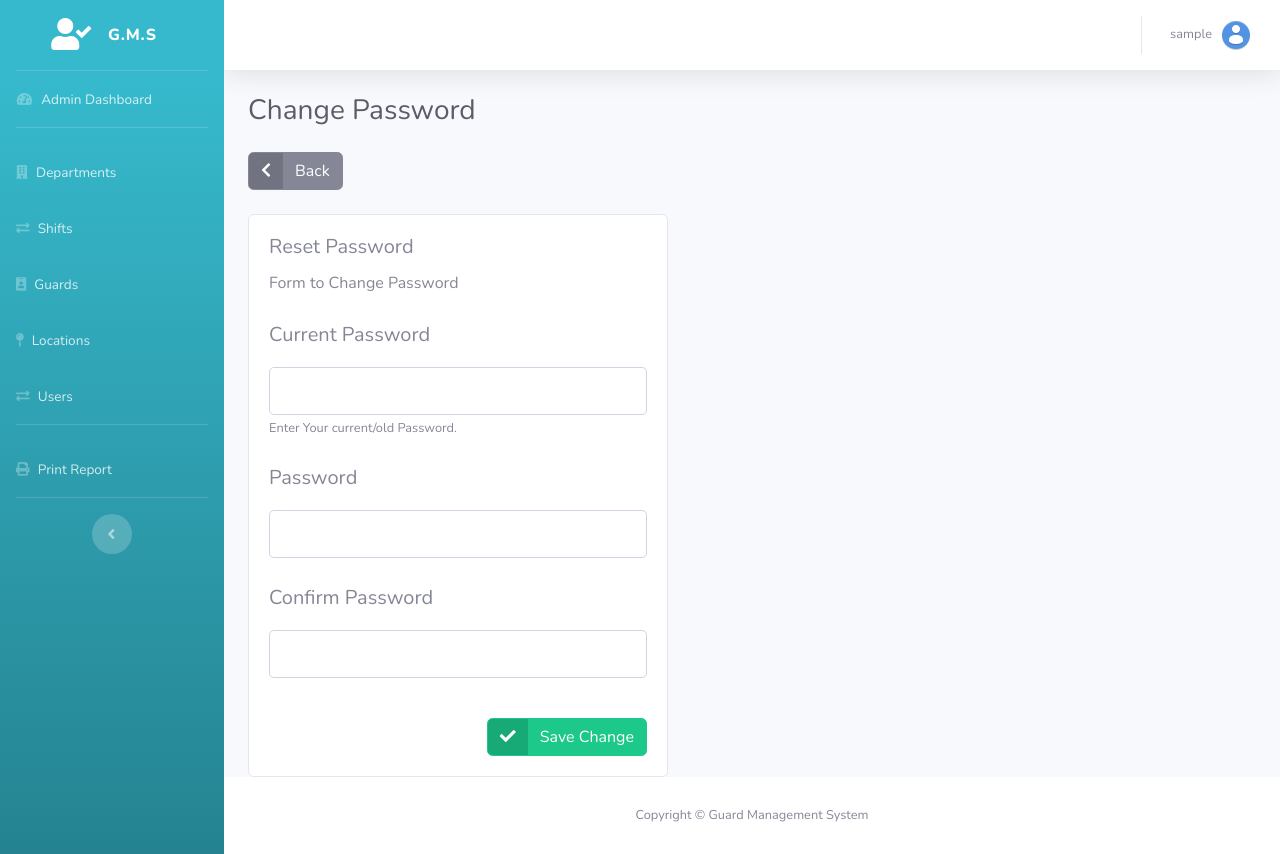
After one commit to Sanga78/Guard-management-system, a Django app: page /admin_change_password/ in a window 1280 px wide. The commit adds this page. Run offline with Django 5.2, Linux system fonts and the light colour scheme; the visitor is signed in with stand-in values (Sample User, id 1); some libraries are stand-ins or nearby versions.

Commit message:
updated the templates,models,views,urls
created change password functionality and rectified the user profile pic error

```diff
--- /dev/null
+++ b/attendance/templates/admin/change_password.html
@@ -0,0 +1,68 @@
+{% extends 'includes/base.html' %}
+{%block main_content %}
+
+        <!-- Begin Page Content -->
+        <div class="container-fluid">
+
+          <!-- Page Heading -->
+          <h1 class="h3 mb-4 text-gray-800">Change Password</h1>
+          <div class="col-lg-5 offset-lg-4">
+            {% for m in messages %}
+            {% if m.tags == 'error' %}
+
+            <div class="alert alert-danger alert-dismissible fade show"><strong>Info: </strong>{{m}}
+            <button type="button" class="close" data-dismiss="alert" aria-label="Close">
+                <span aria-hidden="true">&times;</span>
+            </button>
+
+         </div>
+          {% elif m.tags == 'success' %}
+          <div class="alert alert-success alert-dismissible fade show"><strong>Info: </strong>{{m}}
+             <button type="button" class="close" data-dismiss="alert" aria-label="Close">
+                <span aria-hidden="true">&times;</span>
+            </button>
+             </div>
+             {%endif%}
+            {%endfor%}
+
+          </div>
+          <a href="{% url 'admin_dashboard' %}" class="btn btn-secondary btn-icon-split mb-4">
+            <span class="icon text-white">
+              <i class="fas fa-chevron-left"></i>
+            </span>
+            <span class="text">Back</span>
+          </a>
+
+          <form action="" method="POST" class="col-lg-5  p-0">
+            {% csrf_token %}
+            <div class="card">
+              <div class="card-body">
+                <h5 class="card-title">Reset Password</h5>
+                <p class="card-text">Form to Change Password</p>
+                <div class="form-group">
+                  <label for="password" class="col-form-label-lg">Current Password</label>
+                  <input type="password" class="form-control form-control-lg" name="old_password" id="password">
+                  <small class="form-text text-muted">Enter Your current/old Password.</small>
+                </div>
+                <div class="form-group">
+                  <label for="password" class="col-form-label-lg">Password</label>
+                  <input type="password" class="form-control form-control-lg" name="new_password" id="password">
+                </div>
+                <div class="form-group">
+                  <label for="password" class="col-form-label-lg">Confirm Password</label>
+                  <input type="password" class="form-control form-control-lg" name="c_password" id="password">
+                </div>
+                <button type="submit" class="btn btn-success btn-icon-split mt-4 float-right">
+                  <span class="icon text-white">
+                    <i class="fas fa-check"></i>
+                  </span>
+                  <span class="text">Save Change</span>
+                </button>
+          </form>
+        </div>
+        </div>
+        </form>
+        </div>
+        <!-- /.container-fluid -->
+
+        {%endblock main_content %}
--- a/attendance/templates/admin/edit_users.html
+++ b/attendance/templates/admin/edit_users.html
@@ -15,6 +15,7 @@
           </a>
 
           <form action="" method="POST" class="col-lg-5  p-0">
+            {% csrf_token %}
             <div class="card">
               <h5 class="card-header">Users Master Data</h5>
               <div class="card-body">
--- a/attendance/templates/employee/employee_profile.html
+++ b/attendance/templates/employee/employee_profile.html
@@ -13,7 +13,7 @@
 
         <!-- left -->
         <div class="col-sm-10 col-md-5 col-lg-4 col-xl-3 offset-sm-1 offset-md-0 offset-lg-0 offset-xl-0">
-            <img src="{{ guard.image }}" class="rounded-circle img-thumbnail">
+            <img src="{{ guard.profile_pic }}" class="rounded-circle img-thumbnail">
         </div>
 
         <!-- right -->
--- a/attendance/templates/includes/topbar.html
+++ b/attendance/templates/includes/topbar.html
@@ -16,12 +16,16 @@
             <li class="nav-item dropdown no-arrow">
               <a class="nav-link dropdown-toggle" href="#" id="userDropdown" role="button" data-toggle="dropdown" aria-haspopup="true" aria-expanded="false">
                 <span class="mr-2 d-none d-lg-inline text-gray-600 small">{{user.username}}</span>
-                <img class="img-profile rounded-circle" src="">
+                <img class="img-profile rounded-circle" src="static/images/pp/user-default-min.png">
               </a>
 
               <!-- Dropdown - User Information -->
               <div class="dropdown-menu dropdown-menu-right shadow animated--grow-in" aria-labelledby="userDropdown">
-                <a class="dropdown-item" href="{% url 'logout' %}" data-toggle="modal" data-target="#logoutModal">
+                <a class="dropdown-item" href="{% url 'admin_change_password' %}">
+                  <i class="fas fa-sign-out-alt fa-sm fa-fw mr-2 text-gray-400"></i>
+                  Change Password
+                </a>
+                <a class="dropdown-item" href="{% url 'logout' %}" data-toggle="modal" data-target="#logoutModal" style="color: red;">
                   <i class="fas fa-sign-out-alt fa-sm fa-fw mr-2 text-gray-400"></i>
                   Logout
                 </a>
--- a/attendance/urls.py
+++ b/attendance/urls.py
@@ -5,6 +5,7 @@ urlpatterns = [
         path('', views.index, name='login'),
         path('logout/', views.logout, name='logout'),
         path('admin_dashboard', views.admin_dashboard, name='admin_dashboard'),
+        path('admin_change_password/', views.admin_change_password, name='admin_change_password'),
         path('guards', views.guards, name='guards'),
         path('add_guard', views.add_guard, name='add_guard'),
         path('edit_guard', views.edit_guard, name='edit_guard'),
@@ -27,6 +28,7 @@ urlpatterns = [
         #GUARD URLS
         path('guard_attendance', views.guard_attendance, name='guard_attendance'),
         path('guard_profile', views.guard_profile, name='guard_profile'),
+        path('change_password/', views.change_password, name='change_password'),
         path('check-in/', views.check_in, name='check_in'),
         path('check-out/', views.check_out, name='check_out'),
 
--- a/attendance/views.py
+++ b/attendance/views.py
@@ -10,6 +10,7 @@ from django.contrib.auth import authenticate, login
 from attendance.decorators import login_required_superuser_required
 from django.contrib.auth.decorators import login_required
 from django.contrib import auth
+from django.contrib.auth.hashers import check_password, make_password
 # Create your views here.
 
 def index(request):
@@ -110,7 +111,7 @@ def add_guard(request):
         guard = Guard.objects.create(
             name=name,
             email=email,
-            image=image_url,
+            profile_pic=image_url,
             gender=gender,
             hire_date=hire_date,
             birth_date=dob,
@@ -214,6 +215,29 @@ def edit_location(request):
         'location': location
     }
     return render(request, 'admin/edit_location.html', context)
+
+@login_required_superuser_required
+def admin_change_password(request):
+    user = request.user
+    if request.method == "POST":
+        current_password = request.POST.get("old_password")
+        new_password = request.POST.get("new_password")
+        confirm_password = request.POST.get("c_password")
+
+        if not check_password(current_password, user.password):
+            messages.error(request, "Your current password is incorrect.")
+            return redirect("admin_change_password")
+
+        if new_password != confirm_password:
+            messages.error(request, "New password and confirm password do not match.")
+            return redirect("admin_change_password")
+
+        user.password = make_password(new_password)
+        user.save()
+        messages.success(request, "Your password has been updated successfully.")
+        return redirect("login")
+
+    return render(request, "admin/change_password.html")
 
 @login_required_superuser_required
 def shifts(request):
@@ -542,6 +566,29 @@ def guard_profile(request):
     guard = get_object_or_404(Guard, user=user)
     return render(request, 'employee/employee_profile.html',{"guard":guard})
 
+@login_required
+def change_password(request):
+    user = request.user
+    guard = get_object_or_404(Guard, user=user)
+    if request.method == "POST":
+        current_password = request.POST.get("old_password")
+        new_password = request.POST.get("new_password")
+        confirm_password = request.POST.get("c_password")
+
+        if not check_password(current_password, user.password):
+            messages.error(request, "Your current password is incorrect.")
+            return redirect("change_password")
+
+        if new_password != confirm_password:
+            messages.error(request, "New password and confirm password do not match.")
+            return redirect("change_password")
+
+        user.password = make_password(new_password)
+        user.save()
+        messages.success(request, "Your password has been updated successfully.")
+        return redirect("login")
+
+    return render(request, "employee/change_password.html",{"guard":guard})
 
 def logout(request):
     auth.logout(request)
```
Also changed, not shown: attendance/models.py (+10 -1 lines), attendance/templates/employee/base.html (+6 -2 lines), attendance/templates/employee/change_password.html (added, +68 -0 lines), attendance/templates/index.html (+20 -3 lines).
